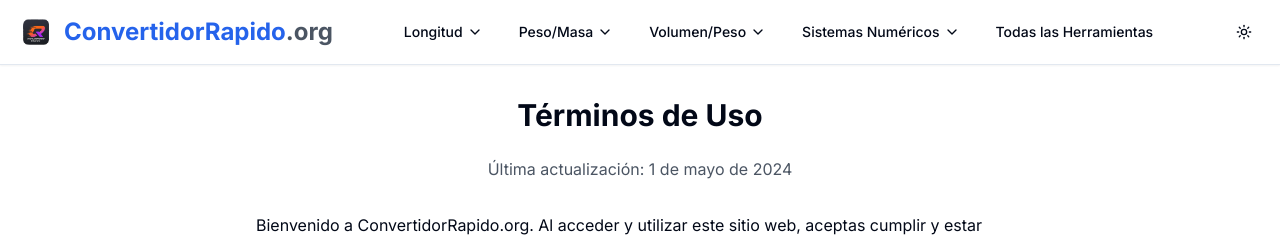
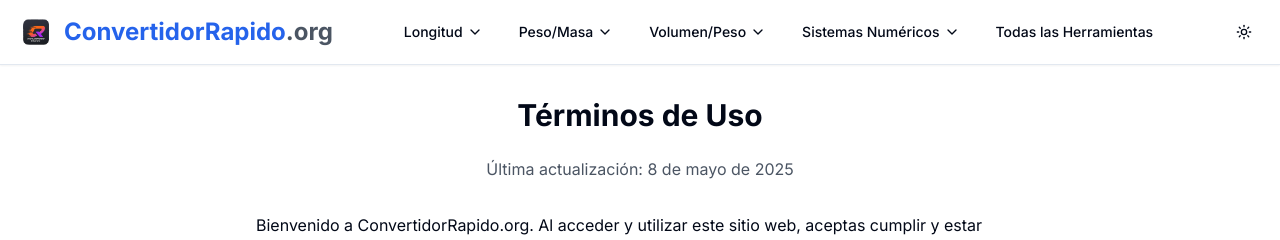
Before and after one commit to zhongqing2026/convertidor-rapido, a Next.js app: page /terminos in a window 1280 px wide. Shown: the top 240 px of the page. Built offline with nearby package versions, Linux system fonts and the light colour scheme.

Commit message:
Update page.tsx

```diff
--- a/app/terminos/page.tsx
+++ b/app/terminos/page.tsx
@@ -8,7 +8,7 @@ export const metadata: Metadata = {
 }
 
 export default function TerminosPage() {
-  const fechaActualizacion = "1 de mayo de 2024"
+  const fechaActualizacion = "8 de mayo de 2025"
 
   return (
     <div className="container mx-auto px-4 py-8">
```
